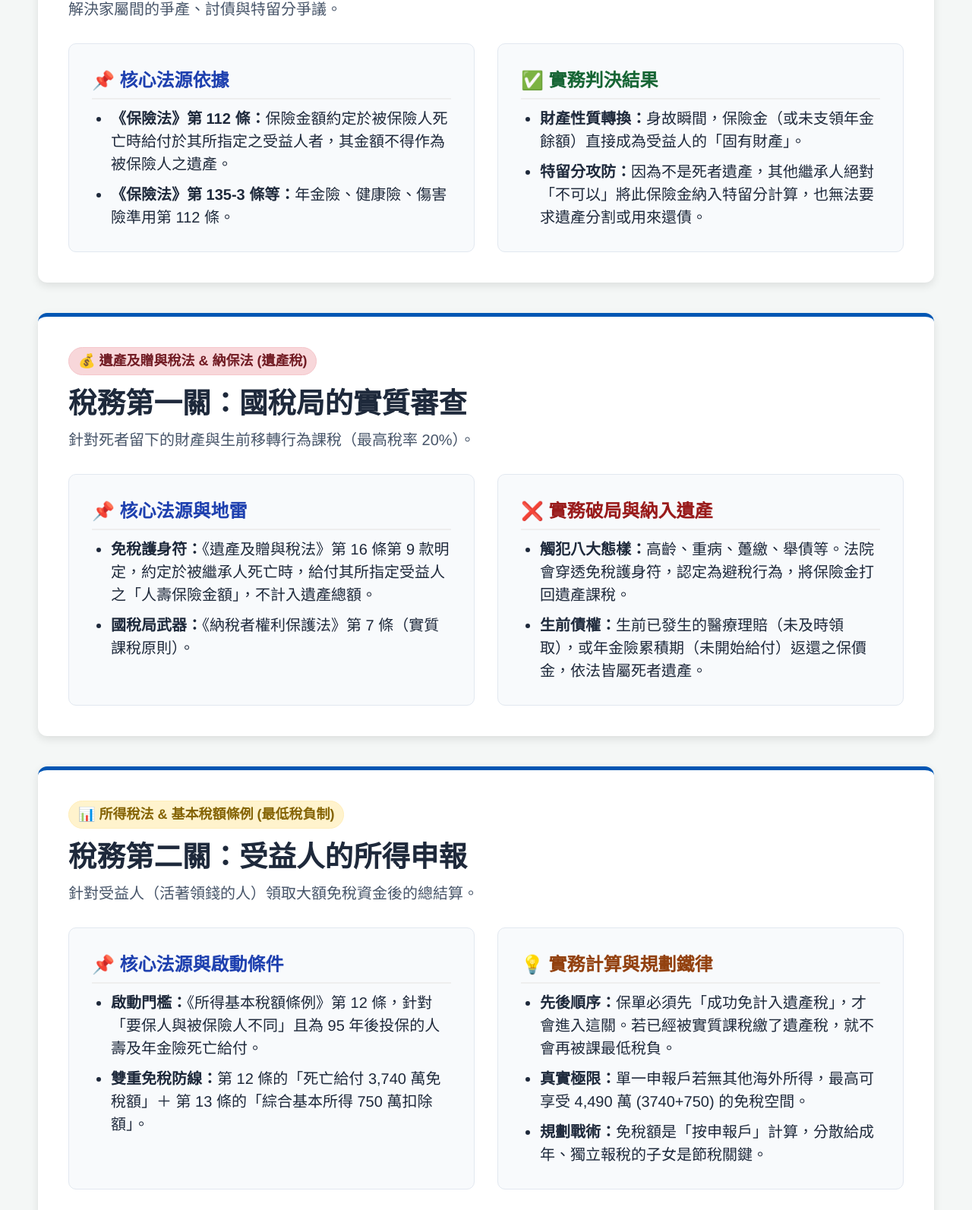
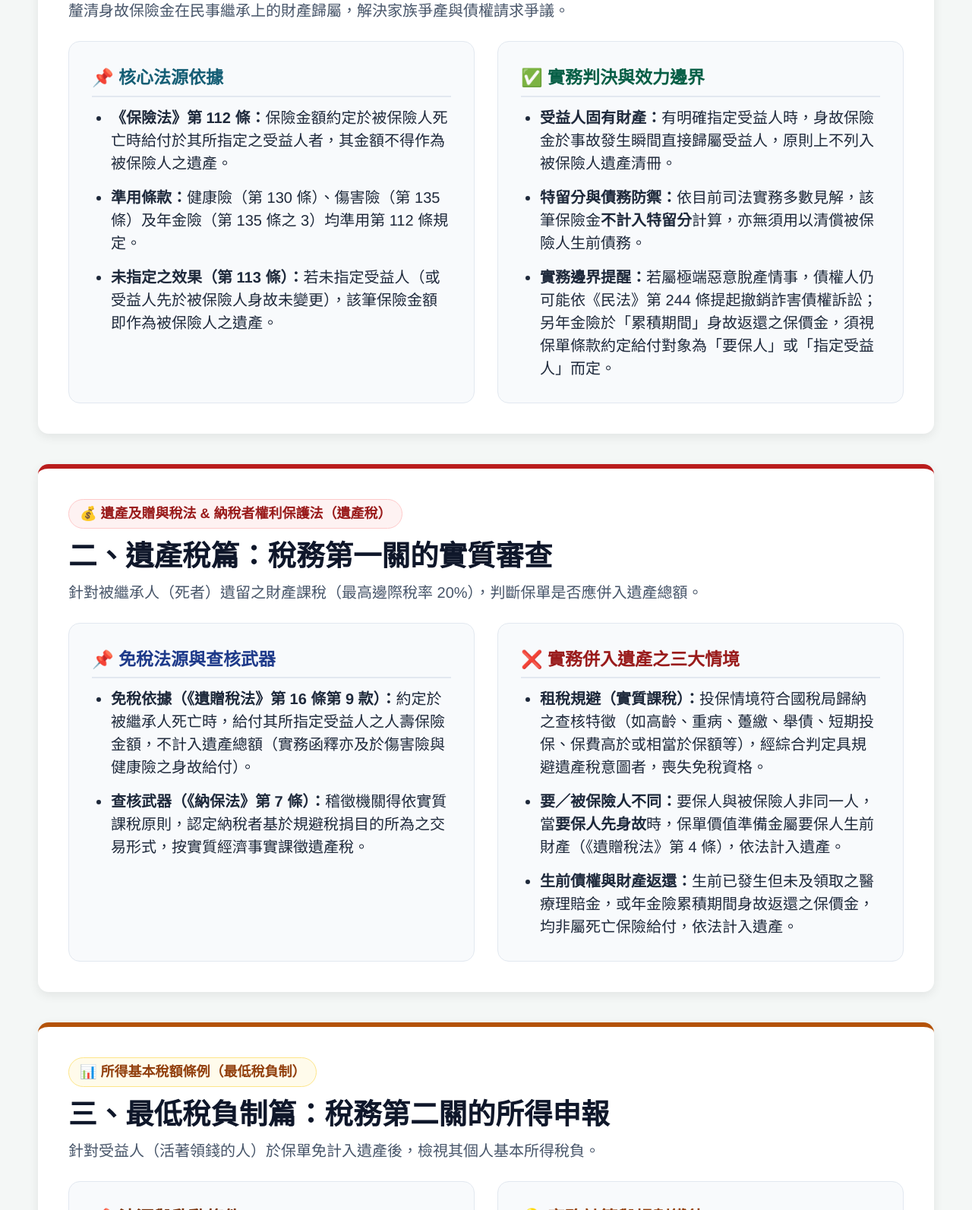
Before and after one commit to wufong55/TAX, a plain HTML site: page 身故保險金法理整理.html in a window 1280 px wide. Shown: the part 392-1985 px from the top of the page at 76% size. Drawn offline with nearby package versions, Linux system fonts and the light colour scheme.

Commit message:
Add files via upload

```diff
--- a/身故保險金法理整理.html
+++ b/身故保險金法理整理.html
@@ -3,126 +3,172 @@
 <head>
     <meta charset="UTF-8">
     <meta name="viewport" content="width=device-width, initial-scale=1.0">
-    <title>保險金傳承與稅法/民法總整理</title>
+    <title>身故保險金的法理攻防總整理（專業精準版）</title>
     <script src="https://cdn.tailwindcss.com"></script>
     <style>
         html { font-size: 20px; }
         body {
             font-family: 'Helvetica Neue', Helvetica, Arial, 'PingFang TC', 'Heiti TC', 'Microsoft JhengHei', sans-serif;
-            line-height: 1.6;
+            line-height: 1.65;
             background-color: #f4f7f6;
         }
         .card {
             background: #fff;
-            border-radius: 12px;
-            box-shadow: 0 4px 12px rgba(0,0,0,0.1);
+            border-radius: 14px;
+            box-shadow: 0 4px 14px rgba(0,0,0,0.08);
             padding: 2rem;
             margin-bottom: 2rem;
-            border-top: 5px solid #0056b3;
+            border-top: 6px solid #0056b3;
         }
+        .card-civil { border-top-color: #0e7490; }
+        .card-tax { border-top-color: #b91c1c; }
+        .card-income { border-top-color: #b45309; }
+        .card-summary { border-top-color: #1e293b; }
+
         .law-tag {
             display: inline-block;
-            padding: 4px 12px;
+            padding: 5px 14px;
             border-radius: 20px;
-            font-size: 0.9em;
+            font-size: 0.9rem;
             font-weight: bold;
-            margin-bottom: 15px;
+            margin-bottom: 14px;
         }
-        .tag-civil { background-color: #d1ecf1; color: #0c5460; border: 1px solid #bee5eb; }
-        .tag-tax { background-color: #f8d7da; color: #721c24; border: 1px solid #f5c6cb; }
-        .tag-income { background-color: #fff3cd; color: #856404; border: 1px solid #ffeeba; }
+        .tag-civil { background-color: #ecfeff; color: #155e75; border: 1px solid #a5f3fc; }
+        .tag-tax { background-color: #fef2f2; color: #991b1b; border: 1px solid #fecaca; }
+        .tag-income { background-color: #fffbeb; color: #92400e; border: 1px solid #fde68a; }
 
         .grid-container {
             display: grid;
             grid-template-columns: 1fr;
             gap: 1.5rem;
-            margin-top: 1.5rem;
+            margin-top: 1.25rem;
         }
         @media (min-width: 768px) {
             .grid-container { grid-template-columns: 1fr 1fr; }
         }
-        .box-title { font-weight: bold; font-size: 1.2em; margin-bottom: 10px; border-bottom: 2px solid #eee; padding-bottom: 5px; }
+        .box-title {
+            font-weight: bold;
+            font-size: 1.15rem;
+            margin-bottom: 12px;
+            border-bottom: 2px solid #e2e8f0;
+            padding-bottom: 6px;
+        }
+        .note-box {
+            background-color: #f8fafc;
+            border-left: 4px solid #64748b;
+            padding: 0.85rem 1rem;
+            margin-top: 1rem;
+            border-radius: 0 6px 6px 0;
+            font-size: 0.92rem;
+            color: #334155;
+        }
     </style>
 </head>
-<body class="text-slate-800 p-6 md:p-10">
+<body class="text-slate-800 p-5 md:p-10">
     <div class="max-w-5xl mx-auto">
         <header class="mb-10 border-b-2 border-slate-200 pb-6 text-center">
-            <h1 class="text-4xl font-bold text-slate-800 mb-3">身故保險金的法理攻防總整理</h1>
-            <p class="text-slate-600 text-2xl">民法、保險法、稅法、所得稅法四大法源解析</p>
+            <h1 class="text-4xl font-bold text-slate-900 mb-3">身故保險金的法理攻防總整理</h1>
+            <p class="text-slate-600 text-xl md:text-2xl">民法、保險法、遺產及贈與稅法、所得基本稅額條例 四大法源解析</p>
         </header>
 
-        <!-- Slide 1: 民事篇 (家屬爭產與特留分) -->
-        <div class="card">
-            <div class="law-tag tag-civil">⚖️ 保險法 & 民法 (遺產分割與特留分)</div>
-            <h2 class="text-3xl font-bold text-slate-800 mb-2">民事防護網：指定受益人的絕對隔離</h2>
-            <p class="mb-4 text-slate-600">解決家屬間的爭產、討債與特留分爭議。</p>
+        <!-- Slide 1: 民事分配篇 -->
+        <section class="card card-civil">
+            <div class="law-tag tag-civil">⚖️ 保險法 &amp; 民法（遺產分割、特留分與債務防禦）</div>
+            <h2 class="text-3xl font-bold text-slate-900 mb-2">一、民事分配篇：指定受益人的資產隔離</h2>
+            <p class="mb-4 text-slate-600">釐清身故保險金在民事繼承上的財產歸屬，解決家族爭產與債權請求爭議。</p>
 
             <div class="grid-container">
-                <div class="bg-slate-50 p-6 rounded-lg border border-slate-200">
-                    <div class="box-title text-blue-800">📌 核心法源依據</div>
-                    <ul class="list-disc pl-5 space-y-2">
+                <div class="bg-slate-50 p-6 rounded-xl border border-slate-200">
+                    <div class="box-title text-cyan-800">📌 核心法源依據</div>
+                    <ul class="list-disc pl-5 space-y-3">
                         <li><strong>《保險法》第 112 條：</strong>保險金額約定於被保險人死亡時給付於其所指定之受益人者，其金額不得作為被保險人之遺產。</li>
-                        <li><strong>《保險法》第 135-3 條等：</strong>年金險、健康險、傷害險準用第 112 條。</li>
+                        <li><strong>準用條款：</strong>健康險（第 130 條）、傷害險（第 135 條）及年金險（第 135 條之 3）均準用第 112 條規定。</li>
+                        <li><strong>未指定之效果（第 113 條）：</strong>若未指定受益人（或受益人先於被保險人身故未變更），該筆保險金額即作為被保險人之遺產。</li>
                     </ul>
                 </div>
-                <div class="bg-slate-50 p-6 rounded-lg border border-slate-200">
-                    <div class="box-title text-green-800">✅ 實務判決結果</div>
-                    <ul class="list-disc pl-5 space-y-2">
-                        <li><strong>財產性質轉換：</strong>身故瞬間，保險金（或未支領年金餘額）直接成為受益人的「固有財產」。</li>
-                        <li><strong>特留分攻防：</strong>因為不是死者遺產，其他繼承人絕對「不可以」將此保險金納入特留分計算，也無法要求遺產分割或用來還債。</li>
+
+                <div class="bg-slate-50 p-6 rounded-xl border border-slate-200">
+                    <div class="box-title text-emerald-800">✅ 實務判決與效力邊界</div>
+                    <ul class="list-disc pl-5 space-y-3">
+                        <li><strong>受益人固有財產：</strong>有明確指定受益人時，身故保險金於事故發生瞬間直接歸屬受益人，原則上不列入被保險人遺產清冊。</li>
+                        <li><strong>特留分與債務防禦：</strong>依目前司法實務多數見解，該筆保險金<strong>不計入特留分</strong>計算，亦無須用以清償被保險人生前債務。</li>
+                        <li><strong>實務邊界提醒：</strong>若屬極端惡意脫產情事，債權人仍可能依《民法》第 244 條提起撤銷詐害債權訴訟；另年金險於「累積期間」身故返還之保價金，須視保單條款約定給付對象為「要保人」或「指定受益人」而定。</li>
                     </ul>
                 </div>
             </div>
-        </div>
+        </section>
 
-        <!-- Slide 2: 稅務篇 (遺產稅與實質課稅) -->
-        <div class="card">
-            <div class="law-tag tag-tax">💰 遺產及贈與稅法 & 納保法 (遺產稅)</div>
-            <h2 class="text-3xl font-bold text-slate-800 mb-2">稅務第一關：國稅局的實質審查</h2>
-            <p class="mb-4 text-slate-600">針對死者留下的財產與生前移轉行為課稅（最高稅率 20%）。</p>
+        <!-- Slide 2: 遺產稅篇 -->
+        <section class="card card-tax">
+            <div class="law-tag tag-tax">💰 遺產及贈與稅法 &amp; 納稅者權利保護法（遺產稅）</div>
+            <h2 class="text-3xl font-bold text-slate-900 mb-2">二、遺產稅篇：稅務第一關的實質審查</h2>
+            <p class="mb-4 text-slate-600">針對被繼承人（死者）遺留之財產課稅（最高邊際稅率 20%），判斷保單是否應併入遺產總額。</p>
 
             <div class="grid-container">
-                <div class="bg-slate-50 p-6 rounded-lg border border-slate-200">
-                    <div class="box-title text-blue-800">📌 核心法源與地雷</div>
-                    <ul class="list-disc pl-5 space-y-2">
-                        <li><strong>免稅護身符：</strong>《遺產及贈與稅法》第 16 條第 9 款明定，約定於被繼承人死亡時，給付其所指定受益人之「人壽保險金額」，不計入遺產總額。</li>
-                        <li><strong>國稅局武器：</strong>《納稅者權利保護法》第 7 條（實質課稅原則）。</li>
+                <div class="bg-slate-50 p-6 rounded-xl border border-slate-200">
+                    <div class="box-title text-blue-900">📌 免稅法源與查核武器</div>
+                    <ul class="list-disc pl-5 space-y-3">
+                        <li><strong>免稅依據（《遺贈稅法》第 16 條第 9 款）：</strong>約定於被繼承人死亡時，給付其所指定受益人之人壽保險金額，不計入遺產總額（實務函釋亦及於傷害險與健康險之身故給付）。</li>
+                        <li><strong>查核武器（《納保法》第 7 條）：</strong>稽徵機關得依實質課稅原則，認定納稅者基於規避稅捐目的所為之交易形式，按實質經濟事實課徵遺產稅。</li>
                     </ul>
                 </div>
-                <div class="bg-slate-50 p-6 rounded-lg border border-slate-200">
-                    <div class="box-title text-red-800">❌ 實務破局與納入遺產</div>
-                    <ul class="list-disc pl-5 space-y-2">
-                        <li><strong>觸犯八大態樣：</strong>高齡、重病、躉繳、舉債等。法院會穿透免稅護身符，認定為避稅行為，將保險金打回遺產課稅。</li>
-                        <li><strong>生前債權：</strong>生前已發生的醫療理賠（未及時領取），或年金險累積期（未開始給付）返還之保價金，依法皆屬死者遺產。</li>
+
+                <div class="bg-slate-50 p-6 rounded-xl border border-slate-200">
+                    <div class="box-title text-red-800">❌ 實務併入遺產之三大情境</div>
+                    <ul class="list-disc pl-5 space-y-3">
+                        <li><strong>租稅規避（實質課稅）：</strong>投保情境符合國稅局歸納之查核特徵（如高齡、重病、躉繳、舉債、短期投保、保費高於或相當於保額等），經綜合判定具規避遺產稅意圖者，喪失免稅資格。</li>
+                        <li><strong>要／被保險人不同：</strong>要保人與被保險人非同一人，當<strong>要保人先身故</strong>時，保單價值準備金屬要保人生前財產（《遺贈稅法》第 4 條），依法計入遺產。</li>
+                        <li><strong>生前債權與財產返還：</strong>生前已發生但未及領取之醫療理賠金，或年金險累積期間身故返還之保價金，均非屬死亡保險給付，依法計入遺產。</li>
                     </ul>
                 </div>
             </div>
-        </div>
+        </section>
 
-        <!-- Slide 3: 所得稅篇 (最低稅負制) -->
-        <div class="card">
-            <div class="law-tag tag-income">📊 所得稅法 & 基本稅額條例 (最低稅負制)</div>
-            <h2 class="text-3xl font-bold text-slate-800 mb-2">稅務第二關：受益人的所得申報</h2>
-            <p class="mb-4 text-slate-600">針對受益人（活著領錢的人）領取大額免稅資金後的總結算。</p>
+        <!-- Slide 3: 最低稅負制篇 -->
+        <section class="card card-income">
+            <div class="law-tag tag-income">📊 所得基本稅額條例（最低稅負制）</div>
+            <h2 class="text-3xl font-bold text-slate-900 mb-2">三、最低稅負制篇：稅務第二關的所得申報</h2>
+            <p class="mb-4 text-slate-600">針對受益人（活著領錢的人）於保單免計入遺產後，檢視其個人基本所得稅負。</p>
 
             <div class="grid-container">
-                <div class="bg-slate-50 p-6 rounded-lg border border-slate-200">
-                    <div class="box-title text-blue-800">📌 核心法源與啟動條件</div>
-                    <ul class="list-disc pl-5 space-y-2">
-                        <li><strong>啟動門檻：</strong>《所得基本稅額條例》第 12 條，針對「要保人與被保險人不同」且為 95 年後投保的人壽及年金險死亡給付。</li>
-                        <li><strong>雙重免稅防線：</strong>第 12 條的「死亡給付 3,740 萬免稅額」＋ 第 13 條的「綜合基本所得 750 萬扣除額」。</li>
+                <div class="bg-slate-50 p-6 rounded-xl border border-slate-200">
+                    <div class="box-title text-amber-900">📌 法源與啟動條件</div>
+                    <ul class="list-disc pl-5 space-y-3">
+                        <li><strong>適用要件（第 12 條第 1 項第 2 款）：</strong>民國 95 年 1 月 1 日以後訂立，且<strong>「受益人與要保人非屬同一人」</strong>之人壽保險及年金保險給付。</li>
+                        <li><strong>死亡給付免計門檻：</strong>每一申報戶全年死亡給付合計在 <strong>3,740 萬元</strong>（113 年度起標準）以下者，免予計入；超過部分計入個人基本所得額。<span class="text-slate-600 text-base block mt-1">（註：非死亡給付如滿期金、生存年金等，則無此門檻，全額計入。）</span></li>
+                        <li><strong>基本所得扣除額（第 13 條）：</strong>個人基本所得額（含綜合所得淨額、海外所得、特定保險給付等）加總後，扣除 <strong>750 萬元</strong>（113 年度起標準），乘以 20% 計算基本稅額，與一般所得稅額取高者繳納。</li>
                     </ul>
                 </div>
-                <div class="bg-slate-50 p-6 rounded-lg border border-slate-200">
+
+                <div class="bg-slate-50 p-6 rounded-xl border border-slate-200">
                     <div class="box-title text-amber-800">💡 實務計算與規劃鐵律</div>
-                    <ul class="list-disc pl-5 space-y-2">
-                        <li><strong>先後順序：</strong>保單必須先「成功免計入遺產稅」，才會進入這關。若已經被實質課稅繳了遺產稅，就不會再被課最低稅負。</li>
-                        <li><strong>真實極限：</strong>單一申報戶若無其他海外所得，最高可享受 4,490 萬 (3740+750) 的免稅空間。</li>
-                        <li><strong>規劃戰術：</strong>免稅額是「按申報戶」計算，分散給成年、獨立報稅的子女是節稅關鍵。</li>
+                    <ul class="list-disc pl-5 space-y-3">
+                        <li><strong>先遺產、後所得：</strong>保單須先通過遺產稅關卡（免計入遺產），才會進入最低稅負制檢視；若已依實質課稅併入遺產課稅，則不重複課徵最低稅負。</li>
+                        <li><strong>免稅空間上限前提：</strong>僅在該申報戶當年度<strong>「綜合所得淨額為 0」且「無其他應計入項目」</strong>的前提下，單戶才有最高 4,490 萬（3,740 萬＋750 萬）的免稅空間。</li>
+                        <li><strong>分散申報戶戰術：</strong>3,740 萬門檻採<strong>「按申報戶」</strong>計算，妥善指定已成年且獨立申報所得稅之受益人，為合法放大免稅額度的關鍵。</li>
                     </ul>
                 </div>
             </div>
-        </div>
+        </section>
+
+        <!-- Summary Box -->
+        <section class="card card-summary bg-slate-900 text-white" style="background-color: #0f172a;">
+            <h2 class="text-2xl font-bold text-amber-300 mb-4">🎯 實務規劃核心檢核表</h2>
+            <div class="grid grid-cols-1 md:grid-cols-3 gap-4 text-base">
+                <div class="bg-slate-800 p-4 rounded-lg border border-slate-700">
+                    <div class="font-bold text-cyan-300 mb-1">1. 民事防線</div>
+                    <p class="text-slate-200">明確指定受益人，善用《保險法》第 112 條將身故保險金與遺產分割、特留分有效區隔。</p>
+                </div>
+                <div class="bg-slate-800 p-4 rounded-lg border border-slate-700">
+                    <div class="font-bold text-rose-300 mb-1">2. 遺產稅防線</div>
+                    <p class="text-slate-200">提早規劃避開實質課稅查核特徵，並審慎檢視「要／被保險人」架構與生前理賠債權。</p>
+                </div>
+                <div class="bg-slate-800 p-4 rounded-lg border border-slate-700">
+                    <div class="font-bold text-amber-300 mb-1">3. 所得稅防線</div>
+                    <p class="text-slate-200">留意「要保人 ≠ 受益人」之最低稅負規定，善用成年獨立申報戶配置 3,740 萬門檻。</p>
+                </div>
+            </div>
+        </section>
     </div>
 </body>
 </html>
```
